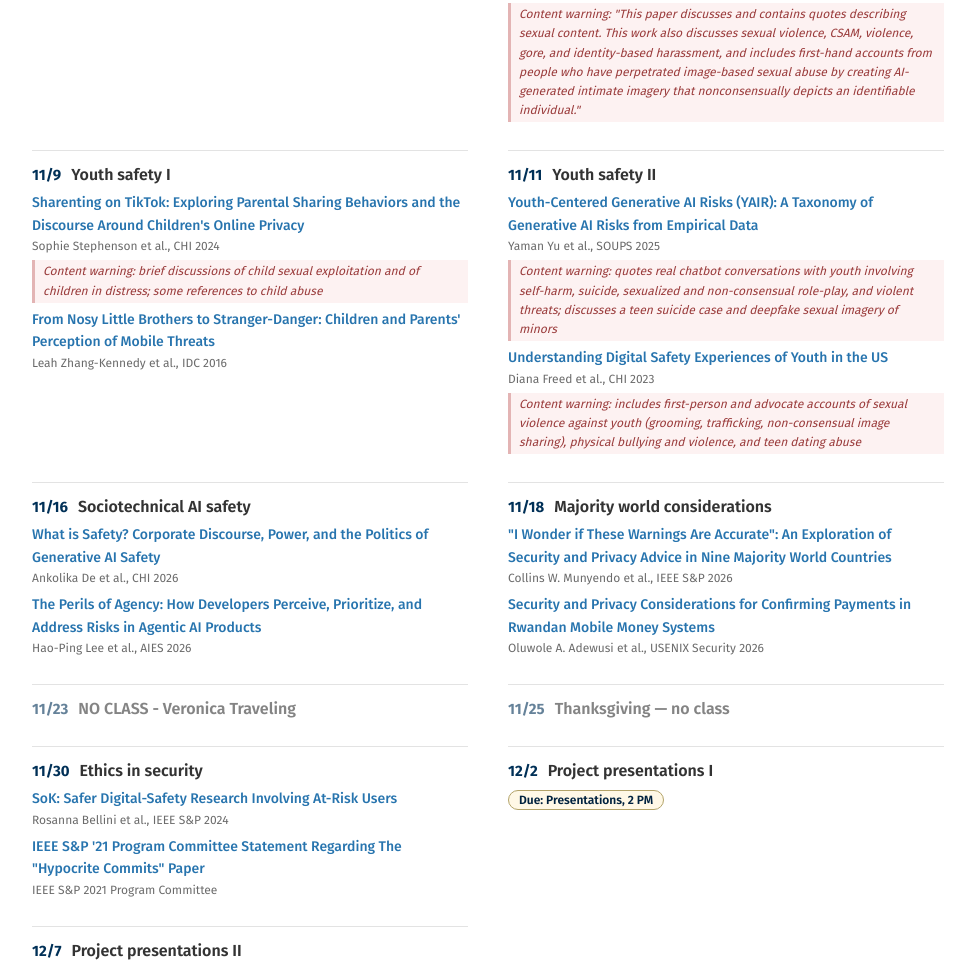
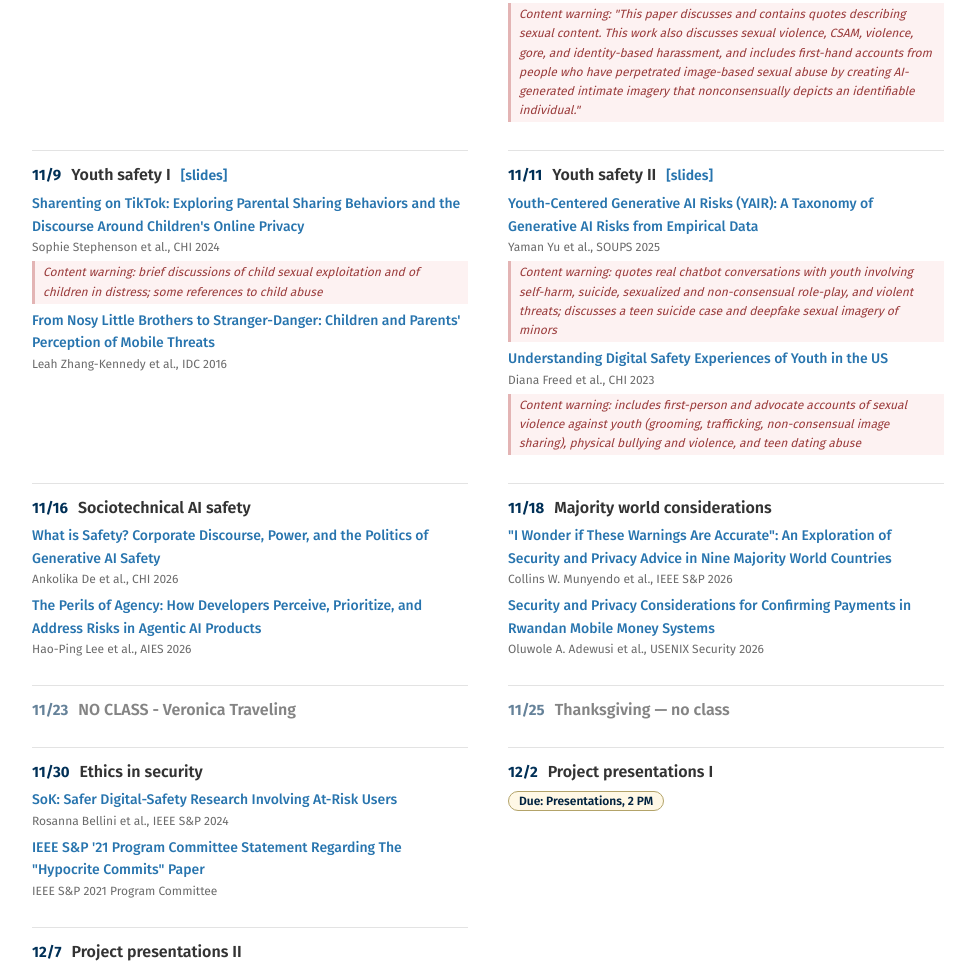
Before and after one commit to sociotechnical-security/sociotechnical-security.github.io, a plain HTML site: page schedule.html in a window 1280 px wide. Shown: the part 2427-3394 px from the top of the page, without its empty margins (152-1127 px from the left). Drawn offline with Linux system fonts and the light colour scheme.

Commit message:
slides 20 and 21

```diff
--- a/schedule.html
+++ b/schedule.html
@@ -323,6 +323,7 @@
         <div class="day-header">
           <span class="day-date">11/9</span>
           <span class="day-topic">Youth safety I</span>
+          <a class="slides-link" href="resources/slides/lecture20.pdf">[slides]</a>
         </div>
         <div class="reading">
           <p class="reading-title"><a href="https://dl.acm.org/doi/pdf/10.1145/3613904.3642447">Sharenting on TikTok: Exploring Parental Sharing Behaviors and the Discourse Around Children's Online Privacy</a></p>
@@ -337,6 +338,7 @@
         <div class="day-header">
           <span class="day-date">11/11</span>
           <span class="day-topic">Youth safety II</span>
+          <a class="slides-link" href="resources/slides/lecture21.pdf">[slides]</a>
         </div>
         <div class="reading">
           <p class="reading-title"><a href="https://yaman-yu.github.io/assets/papers/yair-taxonomy.pdf">Youth-Centered Generative AI Risks (YAIR): A Taxonomy of Generative AI Risks from Empirical Data</a></p>
```
Also changed, not shown: 2 other files.
